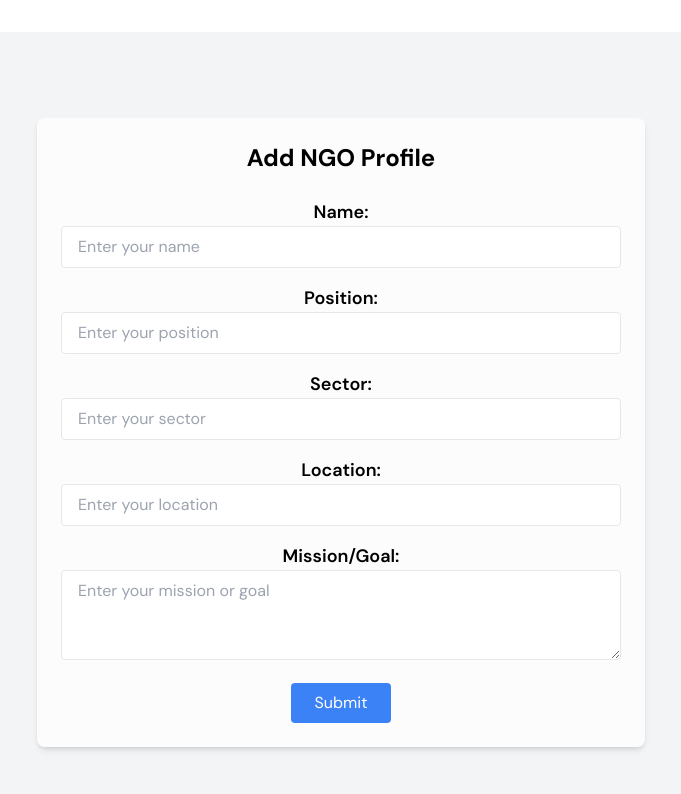
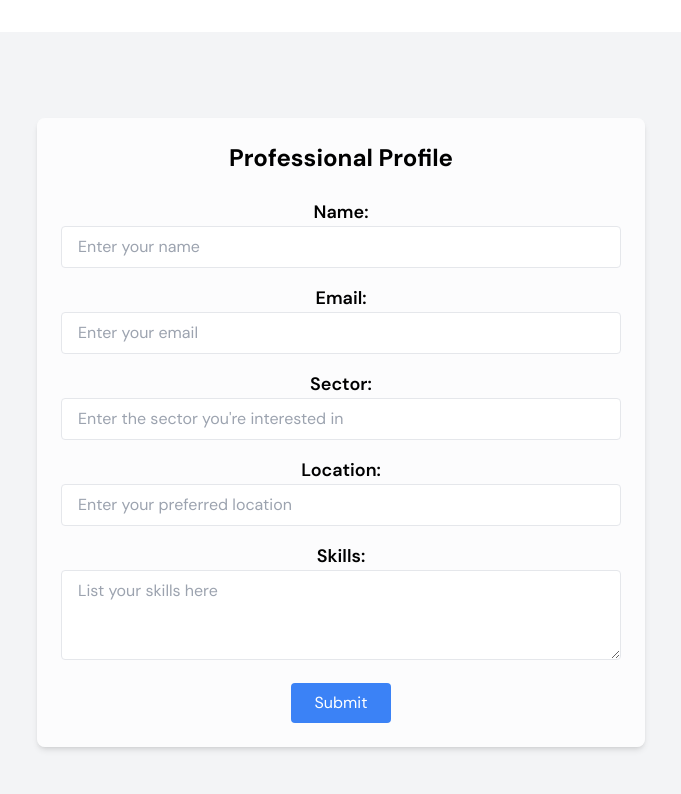
Before and after one commit to cfgdelaware24/Team-10, a React (Vite) app in the folder frontend/: page /ProfessionalProfilePage in a window 1280 px wide. Shown: the top 794 px of the page, without its empty margins (299-980 px from the left). Built offline with nearby package versions, Linux system fonts and the light colour scheme.

Commit message:
An additional detail I had to update in the route in App.tsx and a minor issue with the text I had in answer box for skills

```diff
--- a/frontend/src/App.tsx
+++ b/frontend/src/App.tsx
@@ -4,6 +4,7 @@ import SignUpPage from './SignUpPage';
 import NGOProfilePage from './NGOProfilePage';
 
 import './App.css';
+import ProfessionalProfilePage from './ProfessionalProfilePage';
 
 function App() {
   return (
@@ -12,7 +13,7 @@ function App() {
         <Route path="/" element={<WelcomePage />} />
         {/*   {/* <Route path="/signup" element={<SignUpPage />} /> */}
           <Route path="/NGOProfilePage" element={<NGOProfilePage />} />
-          <Route path="/ProfessionalProfilePage" element={<NGOProfilePage />} />
+          <Route path="/ProfessionalProfilePage" element={<ProfessionalProfilePage />} />
       </Routes>
     </Router>
   );
--- a/frontend/src/ProfessionalProfilePage.tsx
+++ b/frontend/src/ProfessionalProfilePage.tsx
@@ -66,27 +66,27 @@ const ProfessionalProfilePage: React.FC = () => {
                     </div>
 
                     <div>
-                        <label className="block text-lg font-semibold">Sector You're Interested In:</label>
+                        <label className="block text-lg font-semibold">Sector:</label>
                         <input
                             type="text"
                             name="sector"
                             value={formValues.sector}
                             onChange={handleInputChange}
                             className="w-full px-4 py-2 border rounded"
-                            placeholder="Enter your sector"
+                            placeholder="Enter the sector you're interested in"
                             required
                         />
                     </div>
 
                     <div>
-                        <label className="block text-lg font-semibold">Preferred Location:</label>
+                        <label className="block text-lg font-semibold"> Location:</label>
                         <input
                             type="text"
                             name="location"
                             value={formValues.location}
                             onChange={handleInputChange}
                             className="w-full px-4 py-2 border rounded"
-                            placeholder="Enter your location"
+                            placeholder="Enter your preferred location"
                             required
                         />
                     </div>
@@ -98,7 +98,7 @@ const ProfessionalProfilePage: React.FC = () => {
                             value={formValues.skills}
                             onChange={handleInputChange}
                             className="w-full px-4 py-2 border rounded"
-                            placeholder="Enter your mission or goal"
+                            placeholder="List your skills here"
                             rows={3}
                             required
                         />
```
